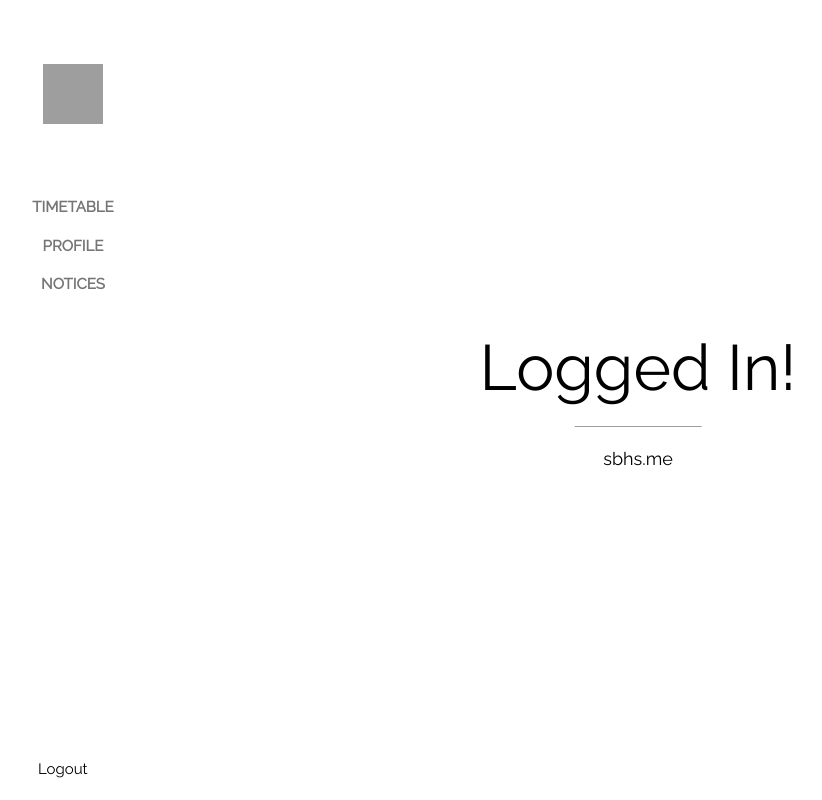
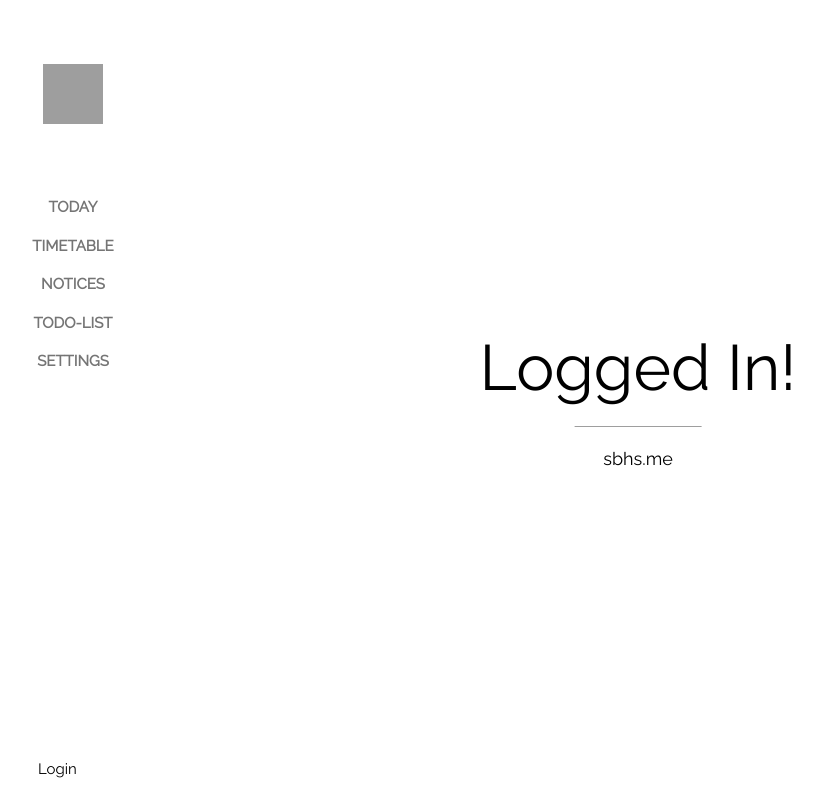
Before and after one commit to kyb3r/sbhs.me, a Flask app: page /logged-in in a window 1280 px wide. Shown: the whole page, without its empty margins (2-824 px from the left). Run offline with Flask 2, Linux system fonts and the light colour scheme; grey boxes are pictures that could not be loaded.

Commit message:
made the templates consistant

```diff
--- a/templates/template.html
+++ b/templates/template.html
@@ -35,9 +35,13 @@ body, html {height: 100%}
       <div class="w3-padding-64 w3-center">
         <img height="60" width="60" src="http://freevector.co/wp-content/uploads/2014/05/84221-big-clock.png">
       </div>
+
+      <a href="/api/timetable/timetable.json" class="w3-bar-item w3-button">TODAY</a>
       <a href="/api/timetable/timetable.json" class="w3-bar-item w3-button">TIMETABLE</a>
-      <a href="/profile"  class="w3-bar-item w3-button">PROFILE</a>
       <a href="/notices" class="w3-bar-item w3-button">NOTICES</a>
+      <a href="/todo" class="w3-bar-item w3-button">TODO-LIST</a>
+      <a href="/profile"  class="w3-bar-item w3-button">SETTINGS</a>
+
     </div>
 
 
@@ -48,7 +52,7 @@ body, html {height: 100%}
   </div>
 </div>
   <div class="w3-display-bottomleft w3-padding-large w3-animate-opacity">
-  {% if logged_in %}
+  {% if not session.logged_in %}
   <a href="/login" class="w3-bar-item w3-button">Login</a>
   {% else %}
   <a href="/logout" class="w3-bar-item w3-button">Logout</a>
```
